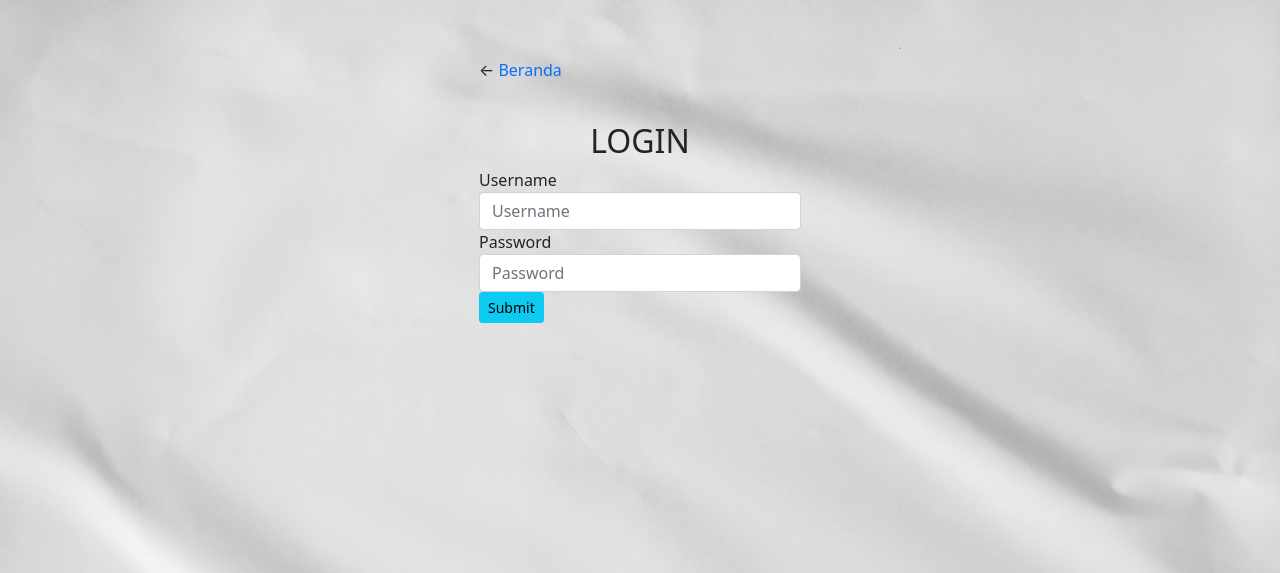
After one commit to aqordeon/SPKWP, a PHP site: page /login.php in a window 1280 px wide. The commit adds this page. Shown: the top 573 px of the page. Run offline with PHP 8.4, Linux system fonts and the light colour scheme; data that the repository does not hold is empty.

Commit message:
menambah login.php, auth.php. tambahan kode lihat error di koneksi.php. login sudah sukses.

```diff
--- a/hitungKriteria.php
+++ b/hitungKriteria.php
@@ -84,7 +84,7 @@
             $_SESSION["bobotkriteria_rating"] = $_POST['radio_rating'];
             $_SESSION["bobotkriteria_metascore"] = $_POST['radio_metascore'];
             $_SESSION["bobotkriteria_tingkatkesulitan"] = $_POST['radio_tingkatkesulitan'];
-            echo "<div class='alert alert-info'>Bobot Kriteria berhasil diterima.";
+            echo "<div class='alert alert-info'>Bobot Kriteria berhasil diterima.</div>";
             echo "<meta http-equiv='refresh' content='1;url=hitung_vektor.php'>";
         }
     ?>
--- a/hitung_vektor.php
+++ b/hitung_vektor.php
@@ -60,13 +60,14 @@
                                 <?php
                                     if ($baristabelalternatif > 0) {
                                         while($row = mysqli_fetch_assoc($tabelalternatif)) {
-
+                                            // konversi nilai ke skala 1-5
                                             $konversitahunrilis = $row['tahun_rilis'] >= 2020 ? 5 : (2018 <= $row['tahun_rilis'] && $row['tahun_rilis'] <= 2019 ? 4 : (2015 <= $row['tahun_rilis'] && $row['tahun_rilis']<= 2017 ? 3 : (2012 <= $row['tahun_rilis'] && $row['tahun_rilis']<= 2014 ? 2 : 1)));
                                             $konversirating = $row['rating'] >= 4.4 ? 5 : (4.1 <= $row['rating'] && $row['rating'] < 4.4 ? 4 : (3.7 <= $row['rating'] && $row['rating']< 4.1 ? 3 : (3.1 <= $row['rating'] && $row['rating'] < 3.7 ? 2 : 1)));
                                             $konversitingkatkesulitan = $row['tingkat_kesulitan'] >= 4.4 ? 5 : (4.1 <= $row['tingkat_kesulitan'] && $row['tingkat_kesulitan'] < 4.4 ? 4 : (3.7 <= $row['tingkat_kesulitan'] && $row['tingkat_kesulitan']< 4.1 ? 3 : (3.1 <= $row['tingkat_kesulitan'] && $row['tingkat_kesulitan']< 3.7 ? 2 : 1)));
                                             $konversimetascore = $row['metascore'] >= 91 ? 5 : (83 <= $row['metascore'] && $row['metascore'] < 91 ? 4 : (67 <= $row['metascore'] && $row['metascore']< 83 ? 3 : (58 <= $row['metascore'] && $row['metascore']< 83 ? 2 : 1)));
 
-                                            $_SESSION["S".$i] = pow($konversitahunrilis, $normalisasibobot_tahunrilis) * pow($konversirating, $normalisasibobot_rating) * pow($row['metascore'], $normalisasibobot_metascore) * pow($konversitingkatkesulitan, -($normalisasibobot_tingkatkesulitan));
+                                            // hitung vektor S
+                                            $_SESSION["S".$i] = pow($konversitahunrilis, $normalisasibobot_tahunrilis) * pow($konversirating, $normalisasibobot_rating) * pow($konversimetascore, $normalisasibobot_metascore) * pow($konversitingkatkesulitan, $normalisasibobot_tingkatkesulitan);
                                             $total_vektors = $total_vektors + $_SESSION["S".$i];
                                             // echo "<br>S" . $i . " adalah " . $_SESSION["S".$i];
                                             $_SESSION["namagame".$i] = $row['nama_game']; ?>
@@ -128,6 +129,7 @@
                                 <td><?php echo $_SESSION["namagame".$no]; ?></td>
                                 <td><?php echo $_SESSION["V".$no]; ?></td>
                                 <?php
+                                    // Perangkingan hasil akhir
                                     $tampungnilaisessionv = $_SESSION["V".$no];
                                     if ($tampungnilaisessionv > $_SESSION["first"]){ // perankingan 1
                                         $_SESSION["third"] = $_SESSION["second"];
--- a/koneksi.php
+++ b/koneksi.php
@@ -5,6 +5,9 @@
     $database = "db_spkwp";
 
     $con = mysqli_connect($servername, $username, $password, $database);
+    if (mysqli_connect_errno()){
+        echo "Koneksi database gagal : " . mysqli_connect_error();
+    }
 
     $tabelalternatif = mysqli_query($con, "SELECT * FROM tb_alternatif");
 
--- /dev/null
+++ b/login.php
@@ -0,0 +1,61 @@
+<?php
+    session_start();
+    require_once("koneksi.php");
+?>
+
+<!DOCTYPE html>
+<html lang="en">
+<head>
+    <meta charset="UTF-8">
+    <meta name="viewport" content="width=device-width, initial-scale=1.0">
+    <meta http-equiv="X-UA-Compatible" content="ie=edge">
+    <title>Login</title>
+
+    <link rel="stylesheet" href="css/bootstrap.min.css" />
+    <style>
+        body {
+            background-image: url("images/whitepaper.jpg");
+            background-color: #cccccc;
+            background-size: cover;
+        }
+    </style>
+</head>
+<body class="bg-light">
+    <div class="container mt-5">
+        <div class="row">
+            <div class="col-md-6" style="margin: auto; width: 30%; padding: 10px;">
+                <p>&larr; <a href="index.php" style="text-decoration: none;">Beranda</a><br><br>
+                <h2 style=""><center>LOGIN</center></h2>
+                <form action="" method="POST">
+                    <div class="form-group">
+                        <label for="username">Username</label>
+                        <input class="form-control" type="text" name="username" placeholder="Username" required/>
+                    </div>
+                    <div class="form-group">
+                        <label for="password">Password</label>
+                        <input class="form-control" type="password" name="password" placeholder="Password" required/>
+                    </div>
+                    <input type="submit" class="btn btn-info btn-block btn-sm" name="login" value="Submit" />
+                </form>
+                <?php
+                    if(isset($_POST['login'])){
+                        $username = $_POST['username'];
+                        $password = $_POST['password'];
+                        $data = mysqli_query($con,"SELECT * FROM users where USERNAME='$username' and password='$password'");
+                        $cek = mysqli_num_rows($data);
+
+                        if($cek > 0){
+                            $_SESSION['user'] = $username;
+                            echo "<div class='alert alert-info'>Login sukses.</div>";
+                            echo "<meta http-equiv='refresh' content='1;url=tambahgame.php'>";
+                        }else{
+                            echo "<div class='alert alert-danger'>Data tidak cocok.</div>";
+                            echo "<meta http-equiv='refresh' content='1;url=login.php'>";
+                        }
+                    }
+                ?>
+            </div>
+        </div>
+    </div>
+</body>
+</html>
```
Also changed, not shown: auth.php (added, +10 -0 lines), tambahgame.php (+5 -4 lines).
